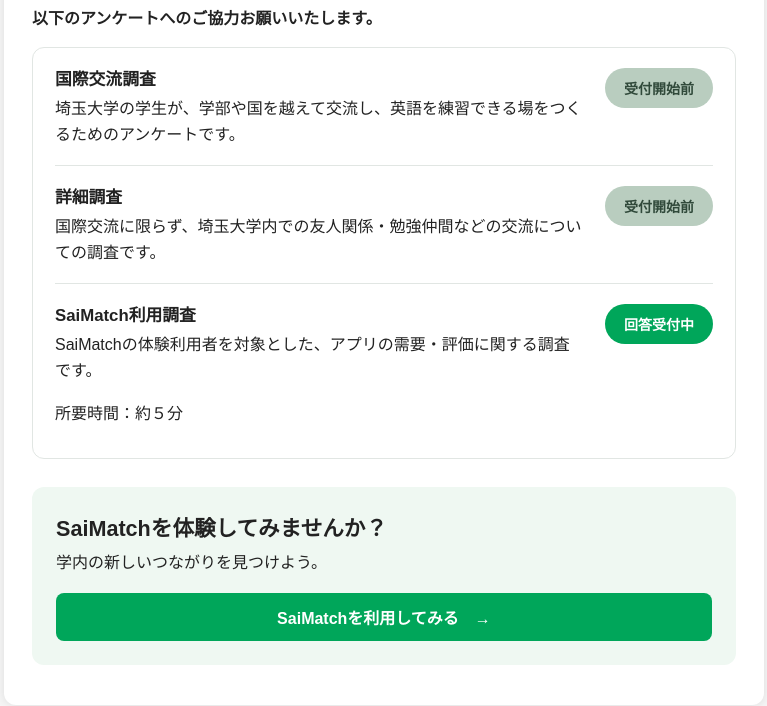
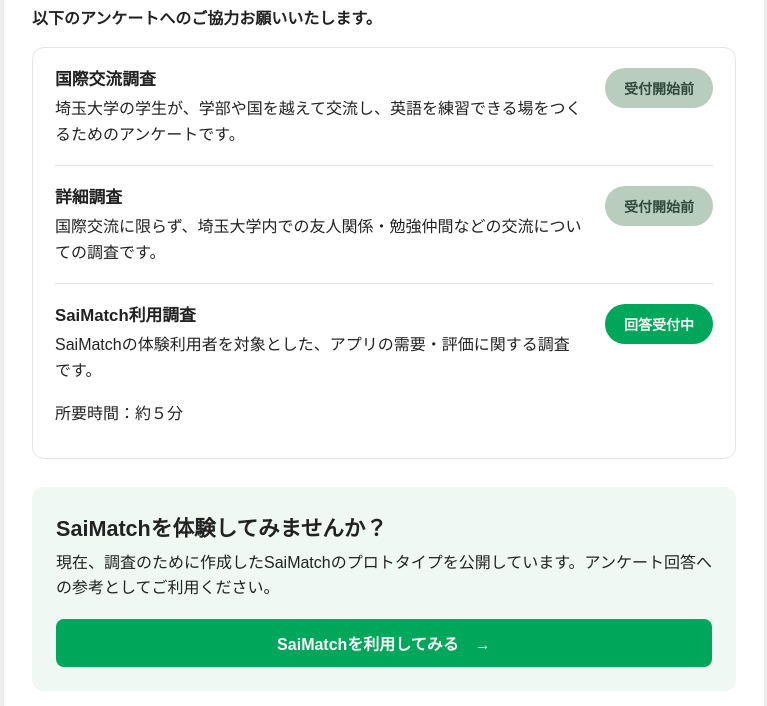
Before and after one commit to Sai-Match/Sai-Match, a plain HTML site: page index.html in a window 1280 px wide. Shown: the part 142-848 px from the top of the page, without its empty margins (256-1023 px from the left). Drawn offline with Linux system fonts and the light colour scheme.

Commit message:
誘導文言変更

```diff
--- a/index.html
+++ b/index.html
@@ -261,7 +261,7 @@
         </div>
         <section class="appPromotion">
             <h2>SaiMatchを体験してみませんか？</h2>
-            <p>学内の新しいつながりを見つけよう。</p>
+            <p>現在、調査のために作成したSaiMatchのプロトタイプを公開しています。アンケート回答への参考としてご利用ください。</p>
             <a class="button" href="./app.html">SaiMatchを利用してみる　→</a>
         </section>
     </main>
```
